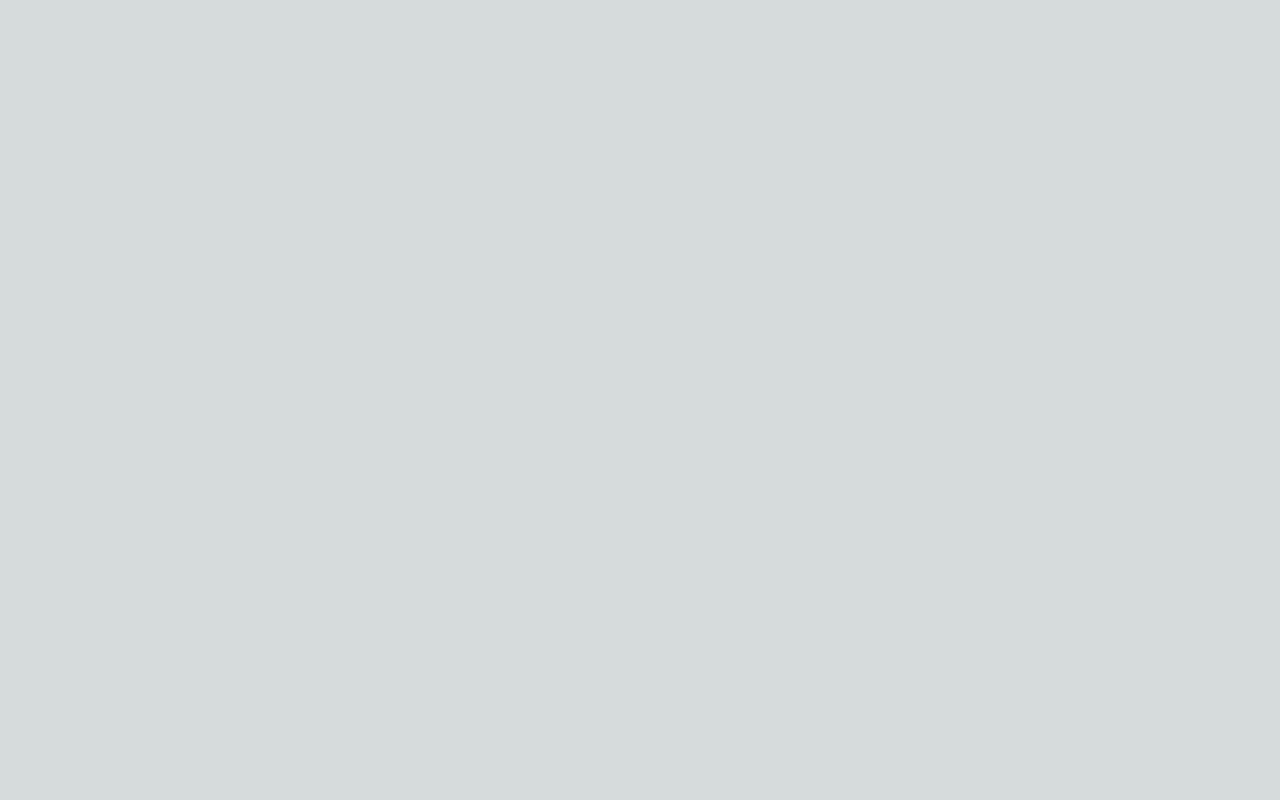
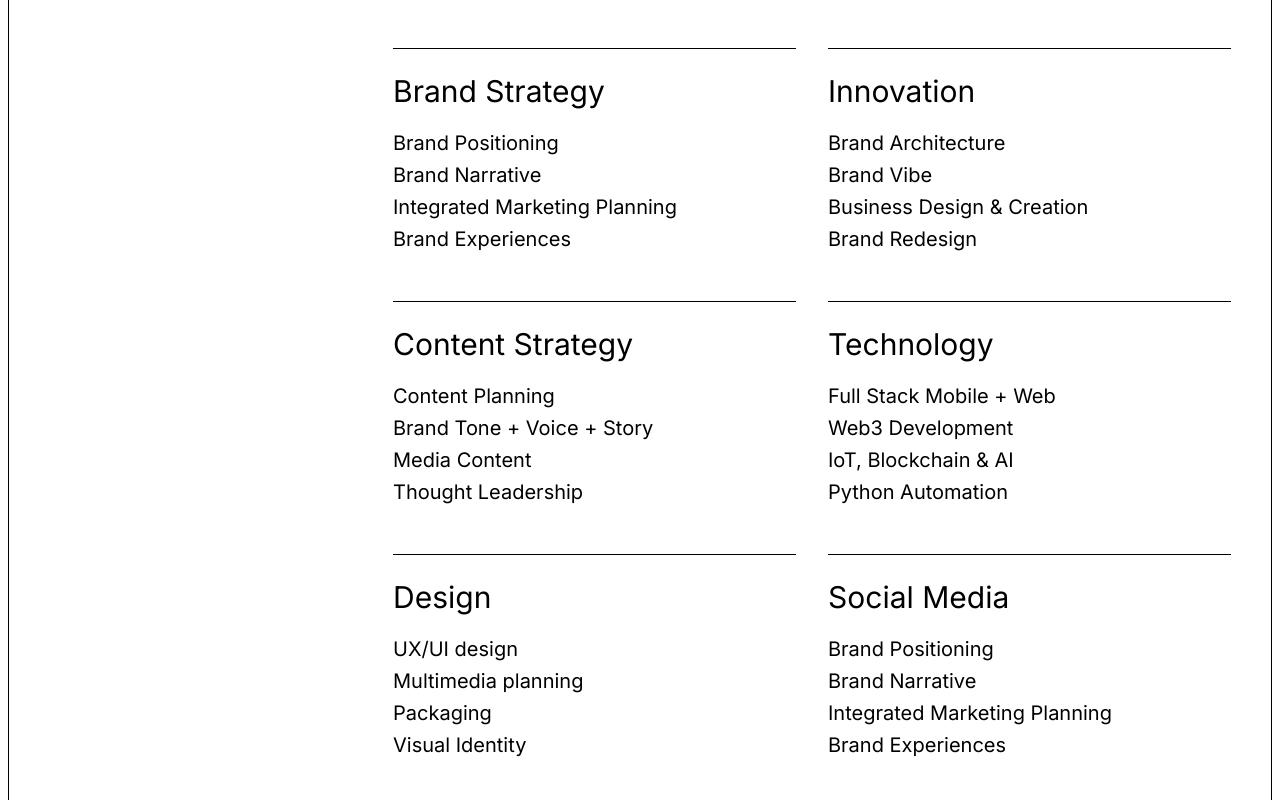
Before and after one commit to thedudeontitan/creative_dogout_website, a Next.js app: page /expertise in a window 1280 px wide. Shown: the part 1800-2600 px from the top of the page. Before the commit the page ends 1618 px from the top, so only its background shows below. Built offline with nearby package versions, Linux system fonts and the light colour scheme.

Commit message:
updated expertise section

```diff
--- a/app/expertise/page.tsx
+++ b/app/expertise/page.tsx
@@ -30,7 +30,76 @@ function page() {
         </div>
       </div>
       <div className="bg-purple-950 h-[80vh]"></div>
-
+      <div className="flex border-x mx-2 border-black min-h-screen pb-20 border-b ">
+        <div className="lg:ml-96 flex flex-col w-full ">
+          <span className="my-20 text-5xl font-medium lg:pr-10 px-2 lg:px-0 w-full">
+            Brands require new perspectives, capabilities and tools if they want
+            to expedite their go-to-market strategy today.
+          </span>
+          <div className="grid lg:grid-cols-2 gap-y-12 gap-x-8 mt-14 border-black w-full pr-10">
+            <div className="flex flex-col gap-y-1">
+              <span className="border-t border-black pt-6 text-3xl pb-4 w-full">
+                Brand Strategy
+              </span>
+              <span className="text-xl">Brand Positioning</span>
+              <span className="text-xl">Brand Narrative</span>
+              <span className="text-xl">Integrated Marketing Planning</span>
+              <span className="text-xl">Brand Experiences</span>
+            </div>
+            <div className="flex flex-col gap-y-1">
+              <span className="border-t border-black pt-6 text-3xl pb-4 w-full">
+                Innovation
+              </span>
+              <span className="text-xl">Brand Architecture</span>
+              <span className="text-xl">Brand Vibe</span>
+              <span className="text-xl">Business Design & Creation</span>
+              <span className="text-xl">Brand Redesign</span>
+            </div>
+            <div className="flex flex-col gap-y-1">
+              <span className="border-t border-black pt-6 text-3xl pb-4 w-full">
+                Content Strategy
+              </span>
+              <span className="text-xl">Content Planning</span>
+              <span className="text-xl">Brand Tone + Voice + Story</span>
+              <span className="text-xl">Media Content</span>
+              <span className="text-xl">Thought Leadership</span>
+            </div>
+            <div className="flex flex-col gap-y-1">
+              <span className="border-t border-black pt-6 text-3xl pb-4 w-full">
+                Technology
+              </span>
+              <span className="text-xl">Full Stack Mobile + Web </span>
+              <span className="text-xl">Web3 Development</span>
+              <span className="text-xl">IoT, Blockchain & AI</span>
+              <span className="text-xl">Python Automation</span>
+            </div>
+            <div className="flex flex-col gap-y-1">
+              <span className="border-t border-black pt-6 text-3xl pb-4 w-full">
+                Design
+              </span>
+              <span className="text-xl">UX/UI design</span>
+              <span className="text-xl">Multimedia planning</span>
+              <span className="text-xl">Packaging</span>
+              <span className="text-xl">Visual Identity</span>
+            </div>
+            <div className="flex flex-col gap-y-1">
+              <span className="border-t border-black pt-6 text-3xl pb-4 w-full">
+                Social Media
+              </span>
+              <span className="text-xl">Brand Positioning</span>
+              <span className="text-xl">Brand Narrative</span>
+              <span className="text-xl">Integrated Marketing Planning</span>
+              <span className="text-xl">Brand Experiences</span>
+            </div>
+          </div>
+        </div>
+      </div>
+      <div className="flex border-x mx-2 border-black border-b ">
+        <div className="flex flex-col my-20 lg:ml-96">
+          <span className="mb-20 text-5xl font-medium lg:pr-10 px-2 lg:px-0 w-full"> Begin Your Journey to growth.</span>
+          <button className="w-fit border border-black px-4 py-2 text-xl hover:bg-black hover:text-white transition-all duration-500 hover:scale-105">Let's Talk</button>
+        </div>
+      </div>
     </section>
   );
 }
```
